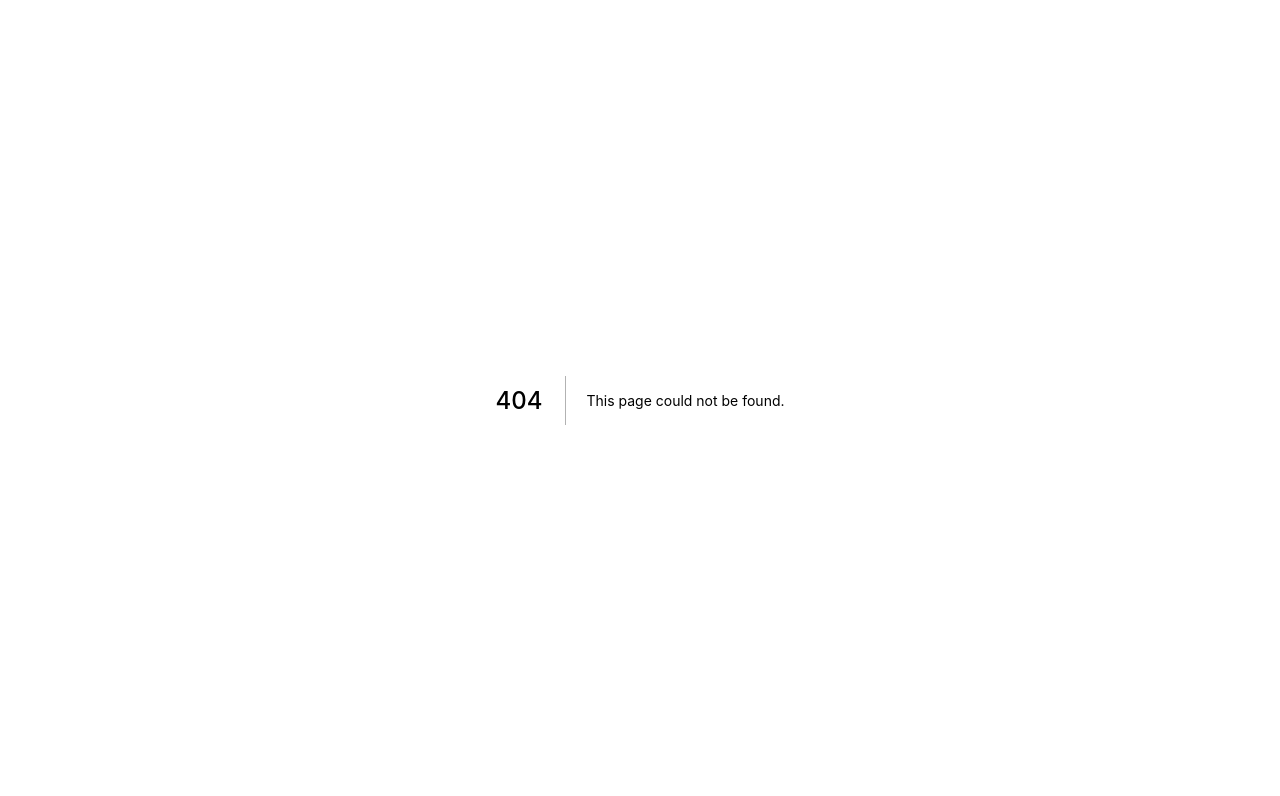
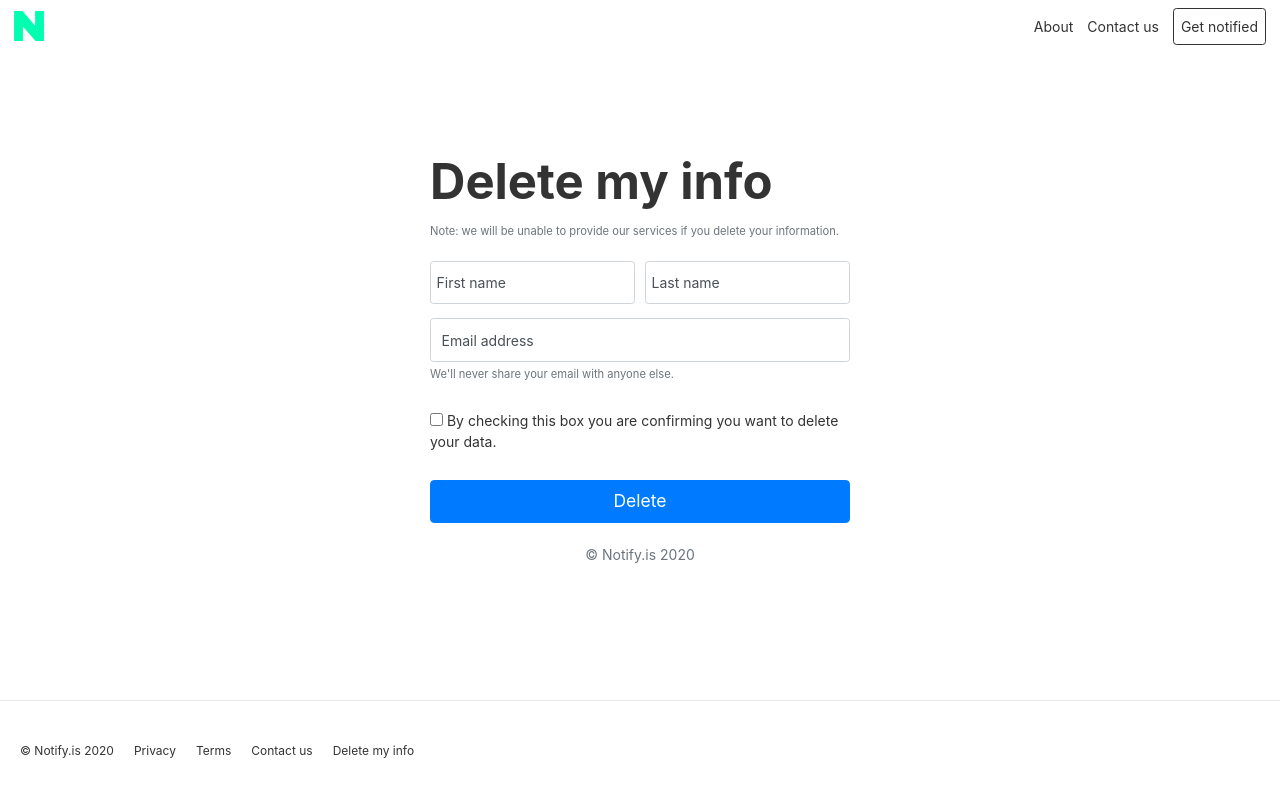
Before and after one commit to oliverproud/notify.is, a Next.js app: page /delete in a window 1280 px wide. Before the commit this address had no page. Shown: the top 796 px of the page. Built offline with nearby package versions, Linux system fonts and the light colour scheme.

Commit message:
add delete info page

```diff
--- /dev/null
+++ b/pages/delete.js
@@ -0,0 +1,55 @@
+import Head from 'next/head'
+import Link from 'next/link'
+import Layout from '../components/layout'
+import IntroHeader from '../components/introHeader'
+
+export default function About() {
+  return (
+    <Layout>
+
+      <Head>
+        <title>Delete my info - Notify.is</title>
+      </Head>
+
+      <div className="form-container">
+        <form className="form-signup">
+        <h1 className="display-4">Delete my info</h1>
+        <small className="text-muted">Note: we will be unable to provide our services if you delete your information.</small>
+          <div className="form-row mt-4">
+            <div className="form-label-group col">
+              <input type="text" id="inputFirstName" className="form-control" placeholder="First name" required />
+              <label htmlFor="inputFirstName">First name</label>
+            </div>
+
+            <div className="form-label-group col">
+              <input type="text" id="inputLastName" className="form-control" placeholder="Last name"  required />
+              <label htmlFor="inputLastName">Last name</label>
+            </div>
+          </div>
+
+          <div className="form-label-group">
+            <input type="email" id="inputEmail" className="form-control" placeholder="Email address" required />
+            <small id="emailHelp" className="form-text text-muted">We'll never share your email with anyone else.</small>
+            <label htmlFor="inputEmail">Email address</label>
+          </div>
+
+          <div className="checkbox pt-3 mb-1">
+            <label>
+              <input type="checkbox" value="agree" required/> By checking this box you are confirming you want to delete your data.
+            </label>
+          </div>
+          <button className="btn btn-lg btn-primary btn-block mt-4" type="submit">Delete</button>
+          <p className="mt-4 mb-3 text-muted text-center">&copy; Notify.is 2020</p>
+        </form>
+      </div>
+
+      <style jsx>{`
+        .display-4 {
+          font-weight: 700;
+        }
+            `}
+      </style>
+
+    </Layout>
+  )
+}
```
